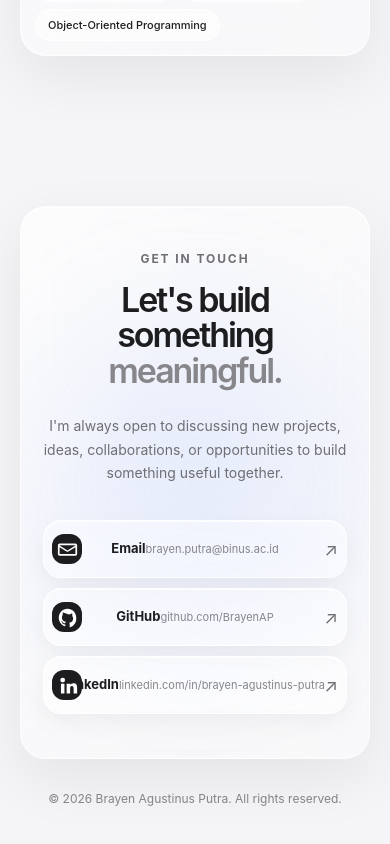
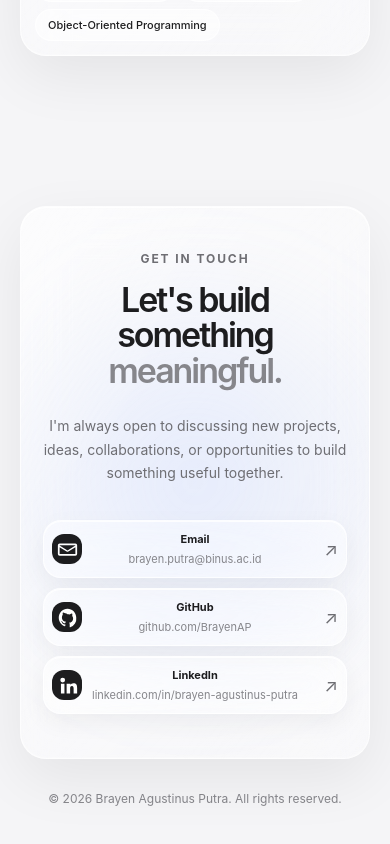
Before and after one commit to BrayenAP/MyPortfolio, a React (Vite) app: page / in a window 390 px wide. Shown: the part 3440-4284 px from the top of the page. Built offline with nearby package versions, Linux system fonts and the light colour scheme.

Commit message:
Update index.css

```diff
--- a/src/index.css
+++ b/src/index.css
@@ -2764,34 +2764,46 @@ body.dark-mode .hero-actions .glass-button.primary {
     display: flex;
     align-items: center;
     justify-content: center;
-
     width: 100%;
+    min-height: 58px;
+    padding: 8px;
     box-sizing: border-box;
-
-    padding: 10px 8px;
-    min-height: 58px;
-  }
-
-  /* Ikon mepet ke kiri */
+  }
+
+  /* Icon kiri */
   .contact-link > :first-child {
     position: absolute;
     left: 8px;
     width: 30px;
     height: 30px;
-    flex: none;
-  }
-
-  /* Tulisan tetap tepat di tengah */
+  }
+
+  /* Konten tulisan */
   .contact-link > div {
-    width: 100%;
     display: flex;
+    flex-direction: column;
     align-items: center;
     justify-content: center;
+    gap: 3px;
+    width: 100%;
     text-align: center;
-    margin: 0;
-  }
-
-  /* Panah mepet ke kanan */
+  }
+
+  .contact-link > div strong,
+  .contact-link > div b {
+    display: block;
+    font-size: 11px;
+    font-weight: 700;
+  }
+
+  .contact-link > div p,
+  .contact-link > div span {
+    display: block;
+    font-size: 9px;
+    font-weight: 400;
+  }
+
+  /* Panah kanan */
   .contact-link > :last-child {
     position: absolute;
     right: 8px;
```
